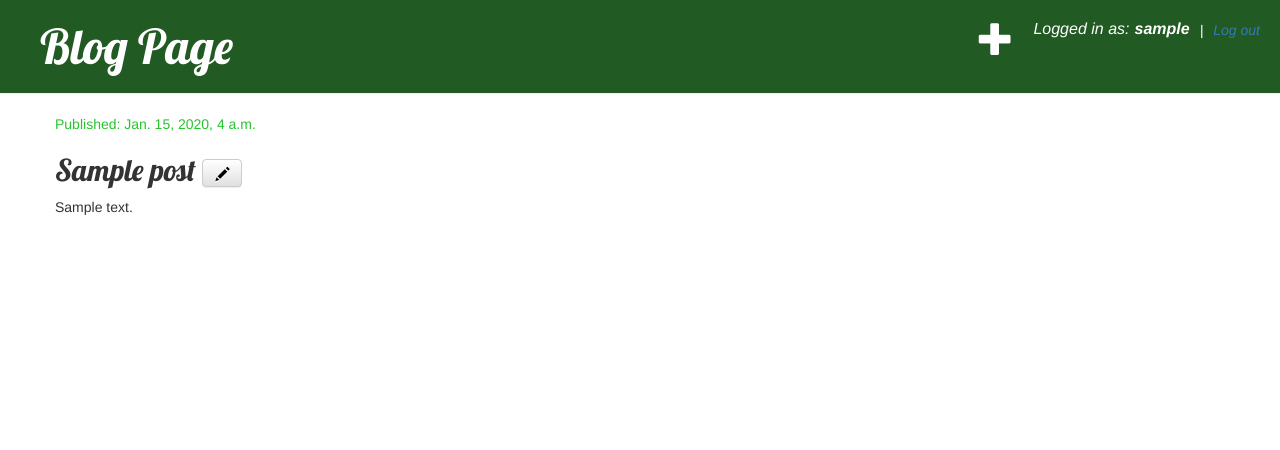
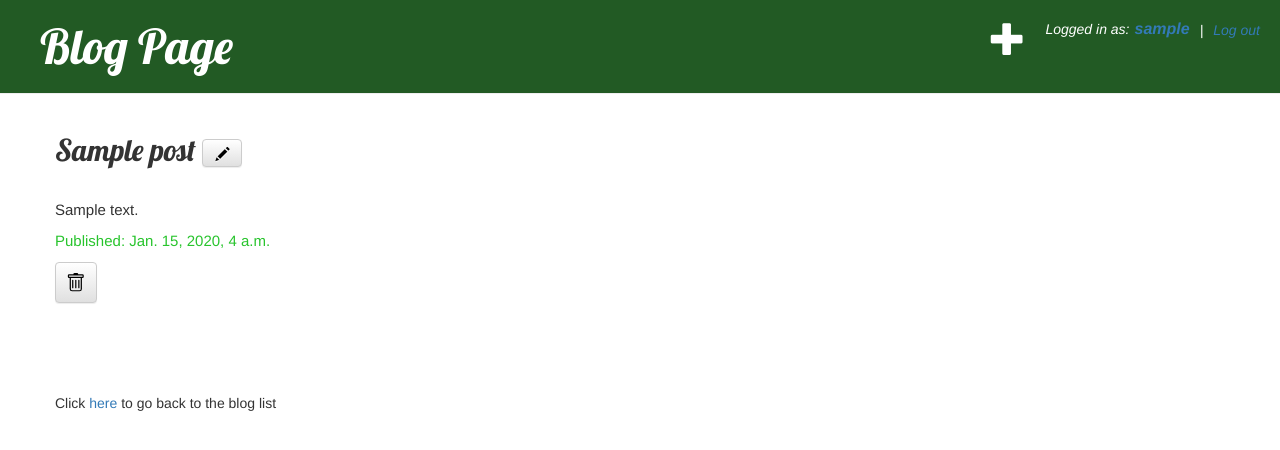
Before and after one commit to geuresti/Django-Project, a Django app: page /post/1/ in a window 1280 px wide. Shown: the top 450 px of the page. Run offline with Django 3.2, Linux system fonts and the light colour scheme; a user stored in the database is signed in; tables that the repository leaves empty hold one stand-in row (values such as "Sample post"); some libraries are stand-ins or nearby versions.

Commit message:
users can delete posts and view their profile

```diff
--- a/blog/models.py
+++ b/blog/models.py
@@ -24,3 +24,7 @@ class Post(models.Model):
 
 #    def __str__(self):
 #        return self.username
+
+#class Profile(models.Model):
+#    users = models.OneToOneField(User)
+#    biography = CharField(max_length)
--- a/blog/static/blog/blog.css
+++ b/blog/static/blog/blog.css
@@ -22,8 +22,8 @@
   height: auto;
 }
 
-#var {
-  font-weight: bold;
+#trashcan {
+  padding: 10px;
 }
 
 .content {
@@ -36,6 +36,11 @@ h1, h2, h3, h4 {
 
 .date {
     color: #28C42D;
+}
+
+.bottom-hover {
+  position: fixed;
+  bottom: auto;
 }
 
 .save {
@@ -56,6 +61,7 @@ h1, h2, h3, h4 {
 .post {
     margin-bottom: 50px;
     display: block;
+    font-size: 15px;
 }
 
 .post h2 a, .post h2 a:visited {
--- a/blog/templates/blog/base.html
+++ b/blog/templates/blog/base.html
@@ -12,10 +12,10 @@
 				{% if user.is_authenticated %}
 					<table style="float:right;">
 						<tr>
-							<td><p style="padding-right:5px;">Logged in as:</p></td>
-							<td><p style="font-weight:bold;">{{user.get_username}}</p></td>
+							<td><p style="padding-right:5px;font-size:14;">Logged in as:</p></td>
+							<td><p style="font-weight:bold;"><a href="{% url 'profile' user.get_username %}">{{user.get_username}}</a></p></td>
 						</tr>
-							<p style=padding-left:10px;>|<a style=padding-left:10px; href="{% url 'logout' %}">Log out</a></p>
+							<p style=padding-left:10px;>|<a style=padding-left:10px;font-size:14px; href="{% url 'logout' %}">Log out</a></p>
 					</table>
 					<a href="{% url 'post_new' %}" class="top-menu"><span class="glyphicon glyphicon-plus"></span></a>
 				{% endif %}
--- a/blog/templates/blog/homepage.html
+++ b/blog/templates/blog/homepage.html
@@ -33,6 +33,11 @@
           <p> You can click <a href="{% url 'login' %}"> here </a> to access the login page. </p>
         </div>
 
+        <div class="post" style="width:300px;">
+          <h2> Check out your profile! </h2>
+          <p> Click <a href="{% url 'profile' user.get_username %}"> here </a> to see the posts you've written. </p>
+        </div>
+
       {% endblock %}
     </body>
 
--- a/blog/templates/blog/post_detail.html
+++ b/blog/templates/blog/post_detail.html
@@ -1,20 +1,37 @@
 {% extends 'blog/base.html' %}
+
+{% load static %}
 
 {% block content %}
   <div class="post">
-    {% if post.published_date %}
-      <div class="date">
-        <p>Published: {{ post.published_date }}</p>
-      </div>
-    {% endif %}
 
-    {% if user.is_authenticated and user == post.author %}
+    {% if user == post.author %}
       <h2>{{ post.title }} <a class="btn btn-default" href="{% url 'post_edit' pk=post.pk %}"><span class="glyphicon glyphicon-pencil"></span></a></h2>
+      <br>
       <p>{{ post.text|linebreaksbr }}</p>
     {% else %}
       <h2>{{ post.title }}</h2>
+      <div class="date">
+        <p style=font-weight:normal;>Written By: {{ user.username }}</p>
+      </div>
       <p>{{ post.text|linebreaksbr }}</p>
     {% endif %}
 
+    <div class="date">
+      <p style=font-weight:normal;>Published: {{ post.published_date }}</p>
+    </div>
+
+    {% if user == post.author %}
+      <a class="btn btn-default" id="trashcan" href="{% url 'post_delete' post.pk %}"> <svg width="1.4em" height="1.4em" viewBox="0 0 16 16" class="bi bi-trash" fill="black" xmlns="http://www.w3.org/2000/svg">
+      <path d="M5.5 5.5A.5.5 0 0 1 6 6v6a.5.5 0 0 1-1 0V6a.5.5 0 0 1 .5-.5zm2.5 0a.5.5 0 0 1 .5.5v6a.5.5 0 0 1-1 0V6a.5.5 0 0 1 .5-.5zm3 .5a.5.5 0 0 0-1 0v6a.5.5 0 0 0 1 0V6z"/>
+      <path fill-rule="evenodd" d="M14.5 3a1 1 0 0 1-1 1H13v9a2 2 0 0 1-2 2H5a2 2 0 0 1-2-2V4h-.5a1 1 0 0 1-1-1V2a1 1 0 0 1 1-1H6a1 1 0 0 1 1-1h2a1 1 0 0 1 1 1h3.5a1 1 0 0 1 1 1v1zM4.118 4L4 4.059V13a1 1 0 0 0 1 1h6a1 1 0 0 0 1-1V4.059L11.882 4H4.118zM2.5 3V2h11v1h-11z"/>
+      </svg></a>
+    {% endif %}
   </div>
+
+  <br><br>
+  <div class="bottom-hover">
+    <p> Click <a href="{% url 'post_titles' %}"> here </a> to go back to the blog list </p>
+  </div>
+
 {% endblock %}
--- a/blog/templates/blog/post_edit.html
+++ b/blog/templates/blog/post_edit.html
@@ -1,4 +1,6 @@
 {% extends 'blog/base.html' %}
+
+{% load static %}
 
 {% block content %}
 
--- a/blog/templates/blog/post_list_template.html
+++ b/blog/templates/blog/post_list_template.html
@@ -3,7 +3,7 @@
 <!-- extends base, inserting {blocked} code where the block
 content tags are located in the base -->
 
-{%block content %}
+{% block content %}
 
 	{% for post in posts %}
 		<div class="post">
--- a/blog/urls.py
+++ b/blog/urls.py
@@ -4,10 +4,11 @@ from . import views
 urlpatterns = [
     path('', views.redirect_home, name='redirect'),
     path('homepage/', views.home, name='homepage'),
+    path('profile/<slug:username>', views.user_profile, name='profile'),
+    path('post-delete/<int:pk>', views.delete, name='post_delete'),
     path('posts/', views.post_list, name='post_titles'),
     path('post/<int:pk>/', views.post_detail, name='post_detail'),
     path('post/new/', views.post_new, name='post_new'),
     path('post/<int:pk>/edit/', views.post_edit, name='post_edit'),
-    path('test_page/', views.test_page, name='testing'),
     path('create-account/', views.register, name='create_account'),
 ]
--- a/blog/views.py
+++ b/blog/views.py
@@ -27,8 +27,14 @@ def register(request):
         f = UserCreationForm()
     return render(request, 'blog/create_account.html', {'form':f})
 
+def delete(request, pk=-1):
+    if pk != -1:
+        Post.objects.filter(pk=pk).delete()
+
+    return redirect('post_titles')
+
 def post_list(request):
-    posts = Post.objects.order_by('created_date')
+    posts = Post.objects.order_by('created_date')[::-1]
     return render(request, 'blog/post_list_template.html', {'posts':posts})
 
 @login_required
@@ -49,6 +55,15 @@ def post_new(request):
         form = PostForm()
     return render(request, 'blog/post_edit.html', {'form':form})
 
+@login_required
+def user_profile(request, username=""):
+    user = get_object_or_404(User, username = username)
+    if username:
+        posts = [p for p in Post.objects.all() if p.author == user]
+        return render(request, 'blog/profile.html', {'posts':posts})
+    else:
+        return redirect('homepage')
+
 def post_edit(request, pk):
     post = get_object_or_404(Post, pk=pk)
     if request.method == "POST":
@@ -62,6 +77,3 @@ def post_edit(request, pk):
     else:
         form = PostForm(instance=post)
     return render(request, 'blog/post_edit.html', {'form': form})
-
-def test_page(request):
-    return render(request, 'blog/test_page.html')
```
Also changed, not shown: blog/templates/blog/create_account.html (+6 -1 lines), blog/templates/blog/profile.html (added, +39 -0 lines), blog/static/blog/cheese_mouse.jpg (deleted), blog/static/blog/mario.jpg (deleted).
